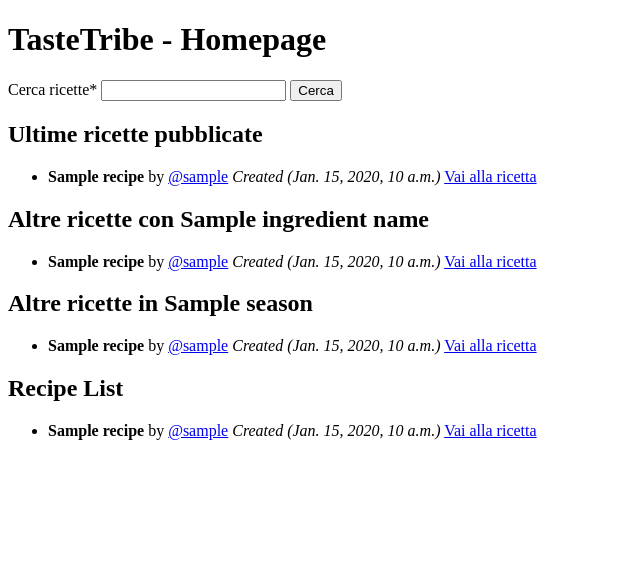
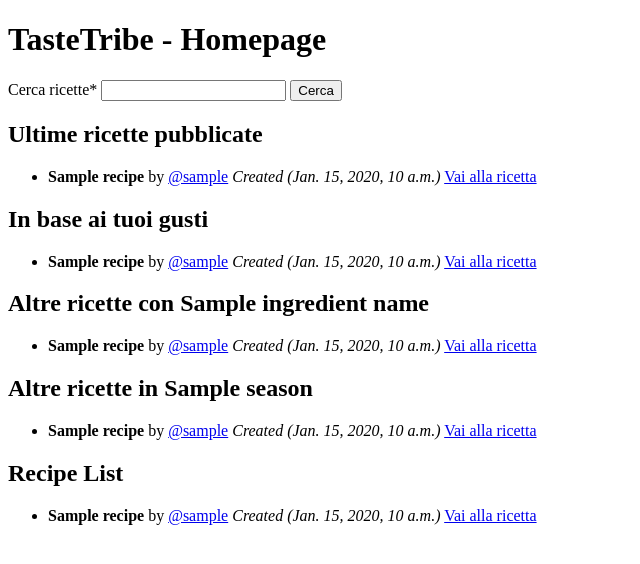
Before and after one commit to RiccardoVaccari/TasteTribe, a Django app: template homepage/templates/homepage.html in a window 1280 px wide. Shown: the top 564 px of the page, without its empty margins (0-640 px from the left). Run offline with Django 5.2, Linux system fonts and the light colour scheme; tables that the repository leaves empty hold one stand-in row (values such as "Sample post"); the template is opened without the code that fills it: values that come from a table or form of the project are taken from there, most other values are stand-ins (such as "Sample title", 1, 10 or a date in 2020); parts of the project's set-up code (start-up, migrations or seed data) failed here and were passed over; some libraries are stand-ins or nearby versions.

Commit message:
Implemented tag based RS

```diff
--- a/homepage/templates/homepage.html
+++ b/homepage/templates/homepage.html
@@ -31,6 +31,20 @@
             <i>Created ({{ recipe.recipe_creation_date }})</i>
             <a href="/recipe/{{ recipe.recipe_guid }}"> Vai alla ricetta </a>
         </li>
+        {% endfor %}
+    </ul>
+    {% endif %}
+
+    {% if tags_recipes %}
+    <h2>In base ai tuoi gusti</h2>
+    <ul>
+        {% for recipe in tags_recipes %}
+            <li>
+                <b>{{ recipe.recipe_name }}</b>
+                by <a href="/profile/{{ recipe.recipe_author.id }}">@{{ recipe.recipe_author.username }}</a>
+                <i>Created ({{ recipe.recipe_creation_date }})</i>
+                <a href="/recipe/{{ recipe.recipe_guid }}"> Vai alla ricetta </a>
+            </li>
         {% endfor %}
     </ul>
     {% endif %}
```
Also changed, not shown: homepage/views.py (+23 -1 lines).
